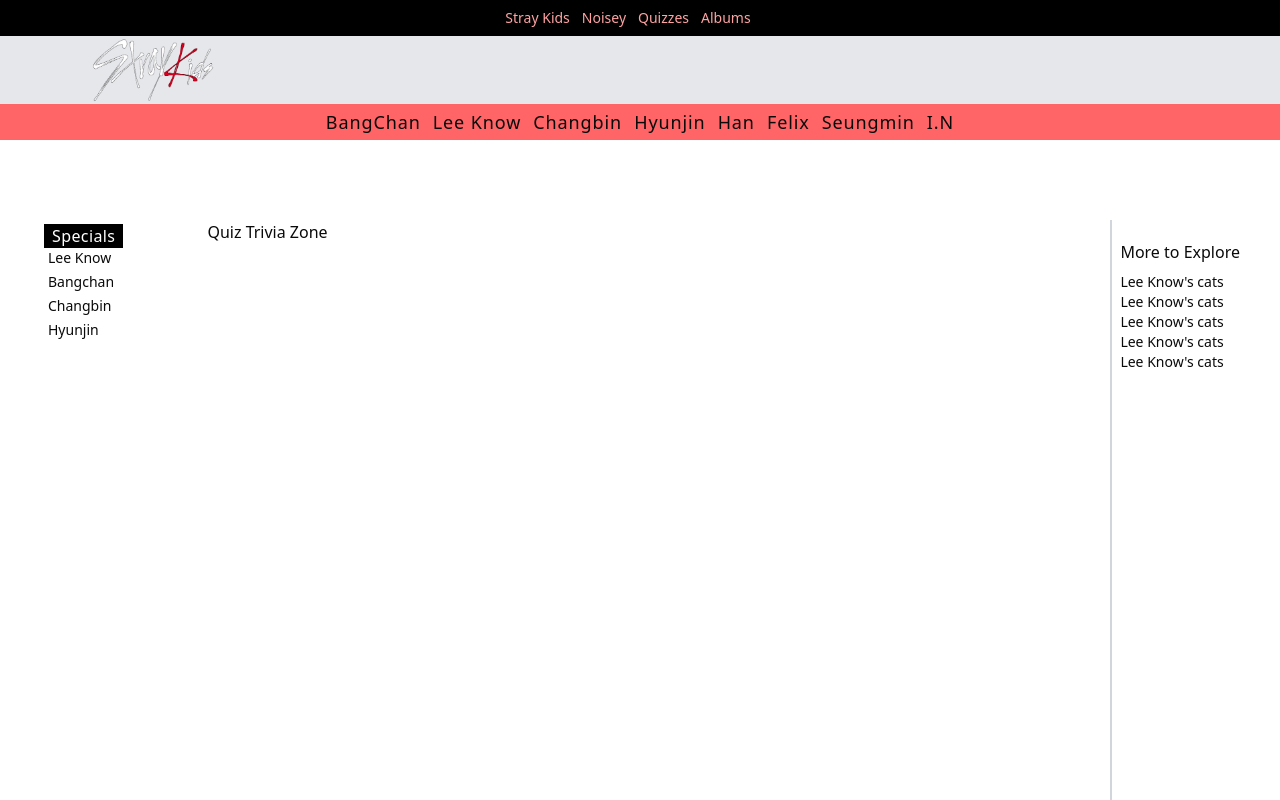
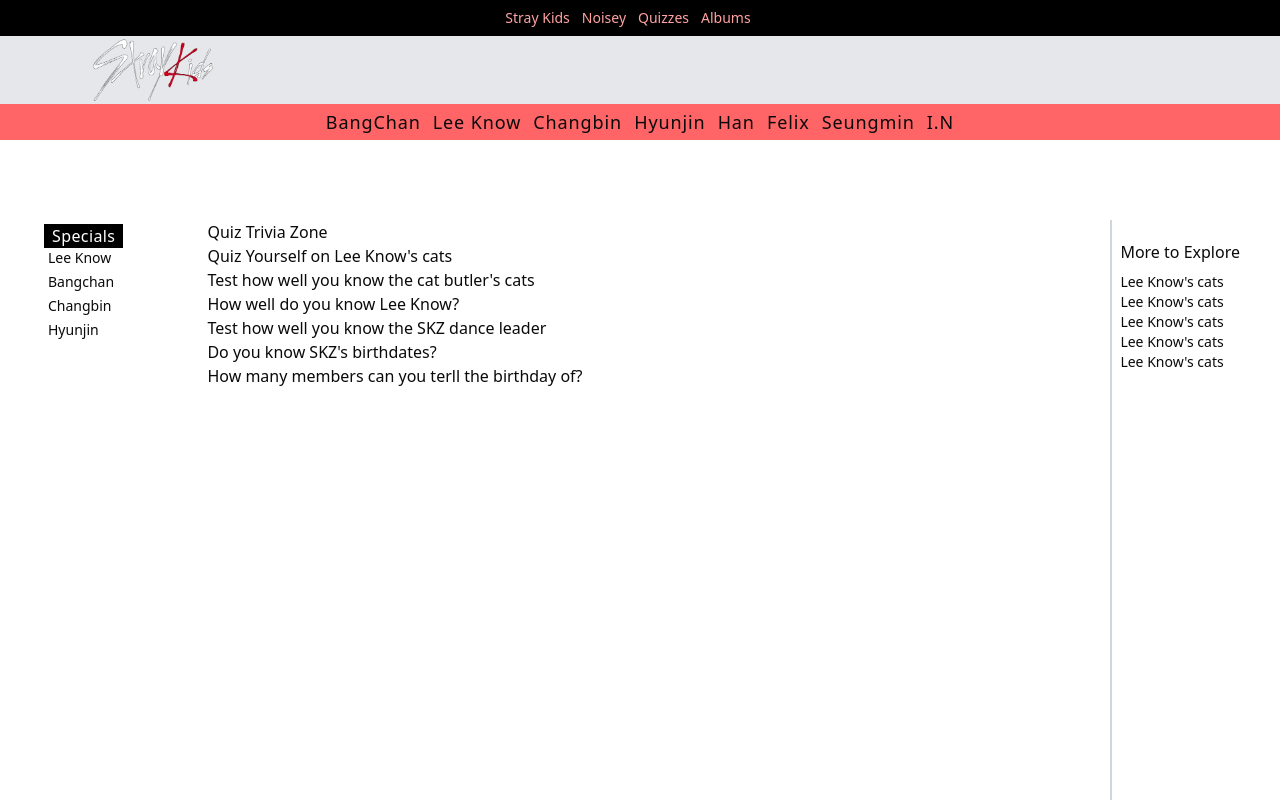
Before and after one commit to dakshs-07/stray-kids, a Next.js app: page /quiz in a window 1280 px wide. Shown: the top 800 px of the page. Built offline with nearby package versions, Linux system fonts and the light colour scheme.

Commit message:
created quiz oomponent and quiz page with dynamic routes

```diff
--- a/data/quizData.js
+++ b/data/quizData.js
@@ -3,15 +3,18 @@
     slug: "lee-knows-cats",
     title: "Quiz Yourself on Lee Know's cats",
     description: "Test how well you know the cat butler's cats",
+    image: "",
   },
   {
     slug: "lee-know",
     title: "How well do you know Lee Know?",
     description: "Test how well you know the SKZ dance leader",
+    image: "",
   },
   {
     slug: "skz-birthdates",
     title: "Do you know SKZ's birthdates?",
     description: "How many members can you terll the birthday of?",
+    image: "",
   },
 ];
--- a/src/app/quiz/[quizName]/page.jsx
+++ b/src/app/quiz/[quizName]/page.jsx
@@ -1,17 +1,17 @@
 import { notFound } from "next/navigation";
 import { Quizzes } from "../../../../data/quizData";
+import Image from "next/image";
 
-export default function QuizPage({ params }) {
-  const quiz = Quizzes.find((q) => q.slug === params.quizName);
+export default async function QuizPage({ params }) {
+  const resolvedParams = await params;
+  const quiz = Quizzes.find((q) => q.slug === resolvedParams.quizName);
   if (!quiz) return notFound();
-  console.log("params:", params);
-  console.log("quizName:", params.quizName);
-  console.log("quizzes:", Quizzes);
 
   return (
     <div>
-      <h1>{quiz.title}</h1>
-      <p>{quiz.description}</p>
+        <Image src={quiz.image} alt={quiz.title} width={100} height={100} />
+        <h1>{quiz.title}</h1>
+        <p>{quiz.description}</p>
     </div>
   );
 }
--- a/src/app/quiz/page.jsx
+++ b/src/app/quiz/page.jsx
@@ -1,11 +1,17 @@
 import Link from 'next/link'
-import React from 'react'
+import { Quizzes } from '../../../data/quizData'
 
 function QuizHome() {
   return (
 <div>
     <h1>Quiz Trivia Zone</h1>
-
+{    Quizzes.map((quiz, slug)=>(
+      <div key="slug">
+        <h1>{quiz.title}</h1>
+        <p>{quiz.description}</p>
+      </div>
+    ))
+}
 </div>  )
 }
 
```
